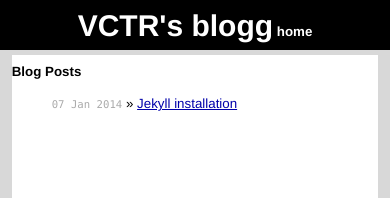
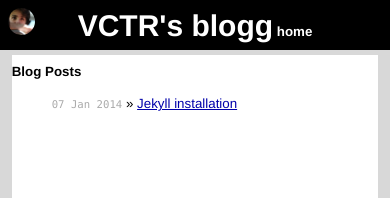
Before and after one commit to rivasvict/vctr90.github.io, a Jekyll site: the page built from index.html, in a window 390 px wide. Shown: the top 198 px of the page. Built offline with Jekyll 4.4.1, drawn with Linux system fonts in a browser that asks for light colours; Markdown is read by kramdown in place of the engine named in the settings.

Commit message:
Showing avatar for mobiel view

```diff
--- a/css/main.css
+++ b/css/main.css
@@ -163,14 +163,14 @@ a:visited { color: #a0a; }
 
 	.avatar {
 		position:absolute;
-	        left:5%;
-	        top:30px;
-	        width:12%;
+	        left:2%;
+	        top:15%;
+	        width:7%;
 	        border-radius: 150px;
 	        -webkit-border-radius: 150px;
 	        -moz-border-radius: 150px;
 	        height:auto;
-		display:none;
+		//display:none;
 	}
 
 	#wrapper{
```
